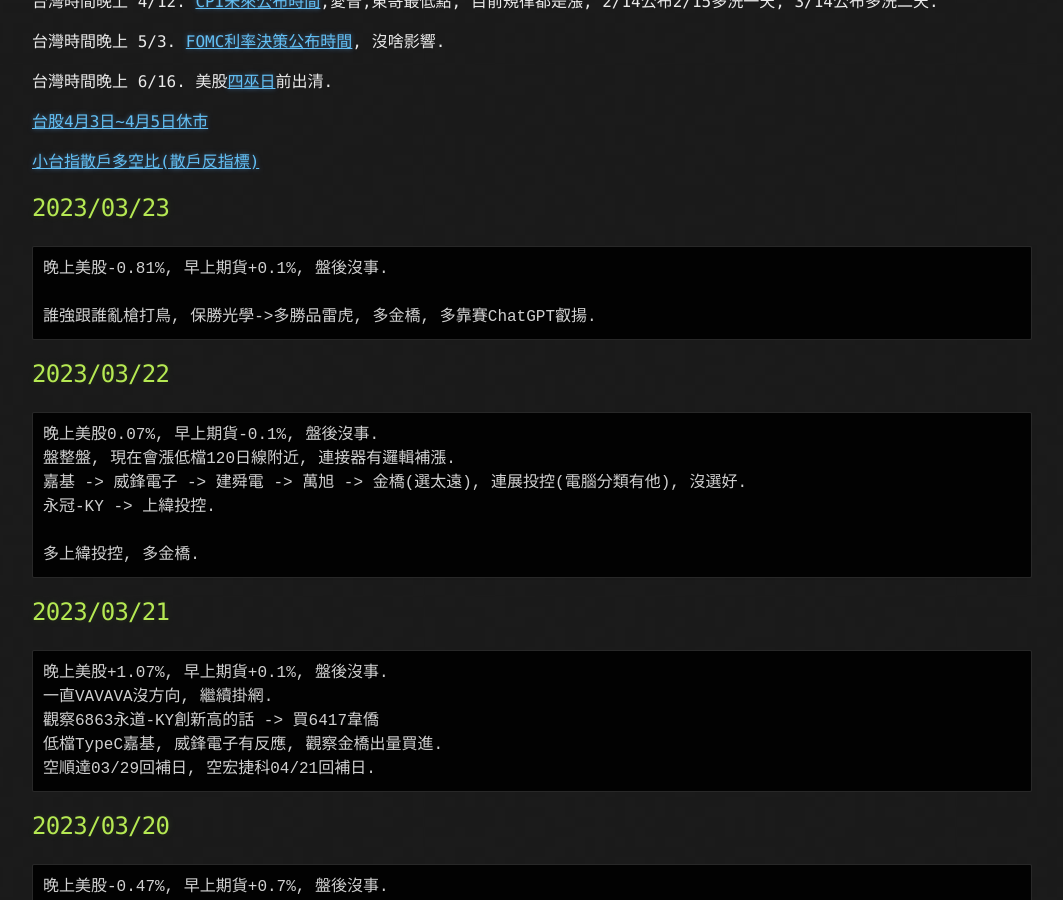
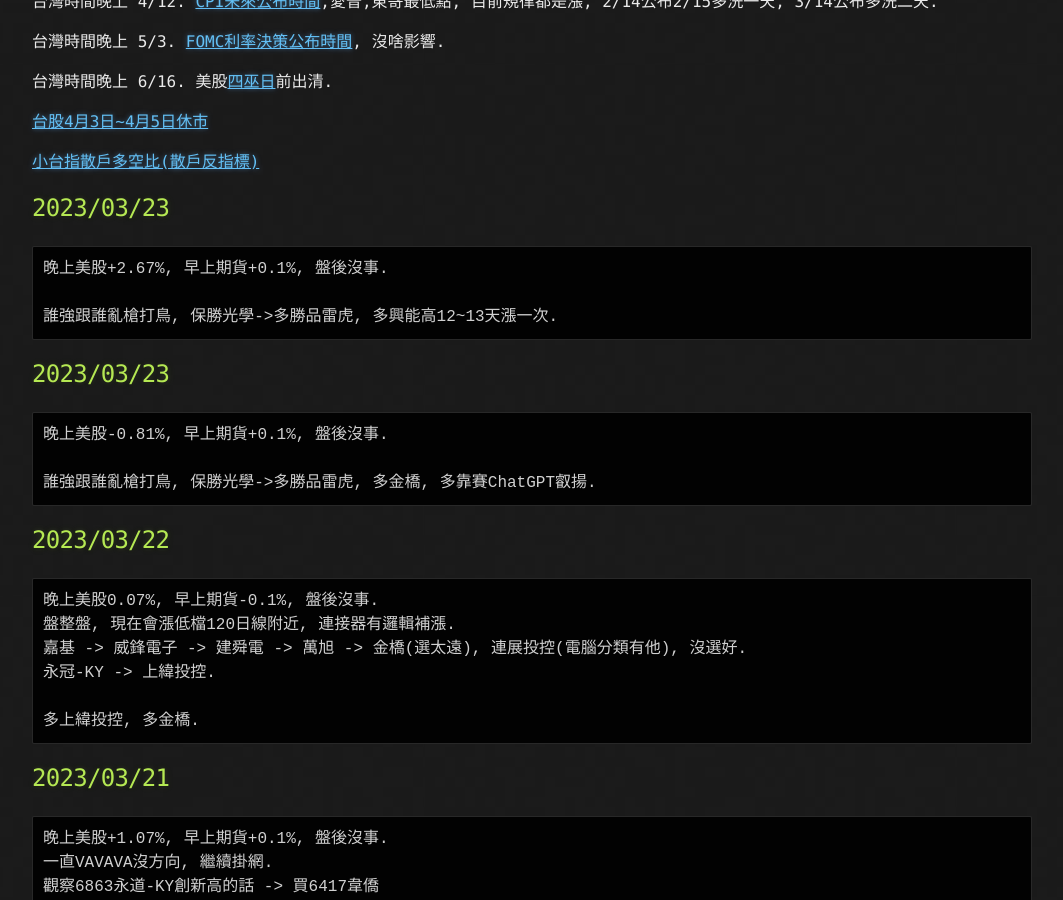
Before and after one commit to lepg5487/Stock_God, a Jekyll site: the page built from index.md, in a window 1280 px wide and 900 px high, scrolled down 468 px. Shown: the whole window, without its empty margins (108-1171 px from the left). Built offline with Jekyll 4.4.1, drawn with Linux system fonts in a browser that asks for light colours; our own code applies the rules of GitHub Pages for plain Markdown files.

Commit message:
Update index.md

````diff
--- a/index.md
+++ b/index.md
@@ -21,6 +21,13 @@ layout: testlayouts
 [台股4月3日~4月5日休市](https://www.twse.com.tw/zh/holidaySchedule/holidaySchedule)
 
 [小台指散戶多空比(散戶反指標)](https://www.macromicro.me/charts/20069/tw-mtx-long-to-short-ratio-of-individual-player)
+
+## 2023/03/23
+```
+晚上美股+2.67%, 早上期貨+0.1%, 盤後沒事.
+
+誰強跟誰亂槍打鳥, 保勝光學->多勝品雷虎, 多興能高12~13天漲一次.
+```
 
 ## 2023/03/23
 ```
````
